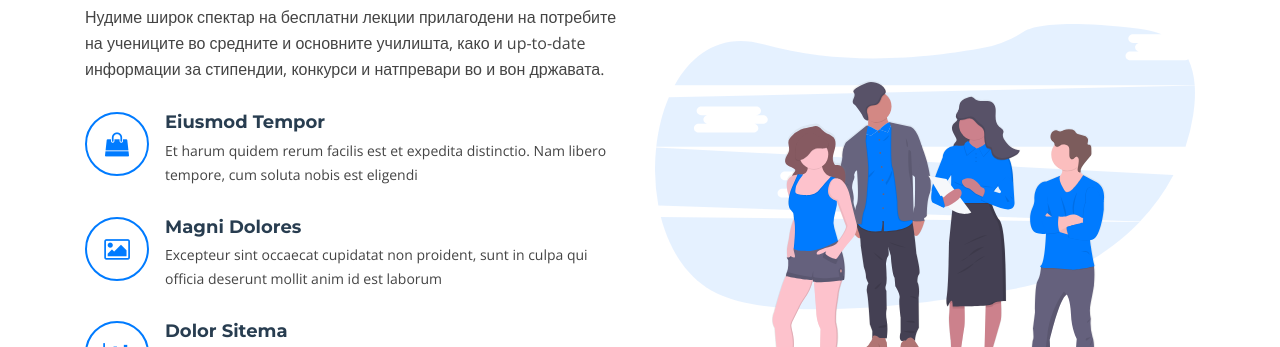
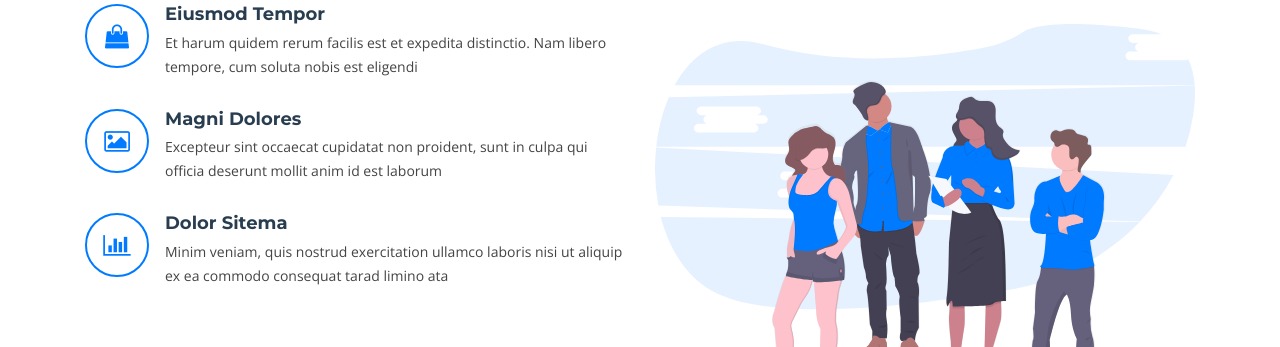
Before and after one commit to FilipGT2/odas-mk, a plain HTML site: page index.html in a window 1280 px wide. Shown: the part 753-1100 px from the top of the page. Drawn offline with nearby package versions, Linux system fonts and the light colour scheme; files whose address does not match are found by name.

Commit message:
go izbrisav tekstot

```diff
--- a/index.html
+++ b/index.html
@@ -96,10 +96,7 @@
         <div class="row about-container">
 
           <div class="col-lg-6 content order-lg-1 order-2">
-            <p>
-              Нудиме широк спектар на бесплатни лекции прилагодени на потребите на учениците во средните и основните
-              училишта, како и up-to-date информации за стипендии, конкурси и натпревари во и вон државата.
-            </p>
+
 
             <div class="icon-box wow fadeInUp">
               <div class="icon"><i class="fa fa-shopping-bag"></i></div>
```
